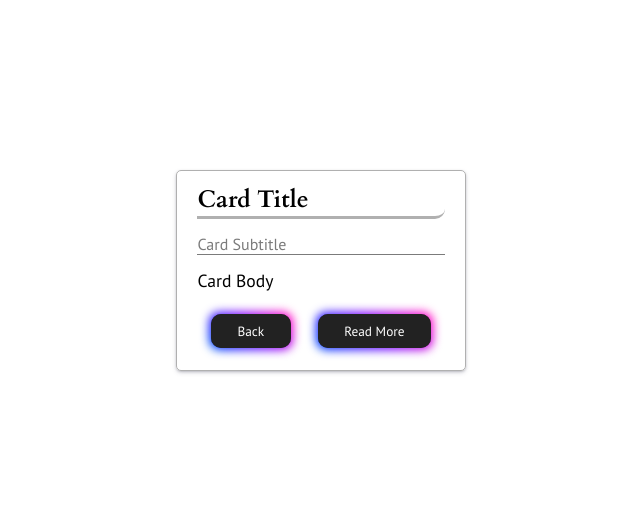
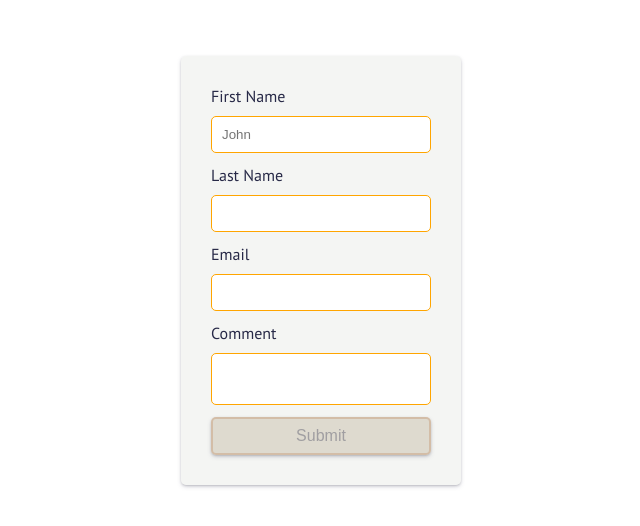
Before and after one commit to ThomasKroghDev/components-exercise, a Next.js app: page / in a window 1280 px wide. Shown: the part 138-664 px from the top of the page, without its empty margins (319-959 px from the left). Built offline with nearby package versions, Linux system fonts and the light colour scheme.

Commit message:
form validation

```diff
--- /dev/null
+++ b/src/common/hooks/useForm.tsx
@@ -0,0 +1,50 @@
+import { useState } from 'react';
+interface ValidationErrors<T> {
+  [key: string]: T;
+}
+export function useForm(
+  initialState = {},
+  validations = [] as any[],
+  onSubmit: () => Promise<void>
+) {
+  function validate(validations: any[], values: Record<string, unknown>) {
+    const errors: ValidationErrors<string> = {};
+    validations.forEach((validation) => {
+      const result = validation(values);
+      if (typeof result === 'object') {
+        Object.assign(errors, result);
+      }
+    });
+    return {
+      isValid: Object.keys(errors).length === 0,
+      errors,
+    };
+  }
+
+  const { isValid: initialIsValid, errors: initialErrors } = validate(
+    validations,
+    initialState
+  );
+  const [values, setValues] = useState<{ [x: string]: string }>(initialState);
+  const [errors, setErrors] = useState(initialErrors);
+  const [isValid, setIsValid] = useState(initialIsValid);
+  const [touched, setTouched] = useState<{ [x: string]: boolean }>(
+    initialState
+  );
+  const changeHandler = (event: { target: { name: any; value: any } }) => {
+    const { name, value } = event.target;
+    const newValues = { ...values, [name]: value };
+    const newlyTouched = { ...touched, [name]: true };
+    const { isValid, errors } = validate(validations, newValues);
+    setIsValid(isValid); // set the isValid state based on the latest validation results
+    setValues(newValues);
+    setErrors(errors);
+    setTouched(newlyTouched);
+  };
+
+  const submitHandler = (event: { preventDefault: () => void }) => {
+    event.preventDefault();
+    void onSubmit();
+  };
+  return { values, changeHandler, isValid, errors, touched, submitHandler };
+}
--- a/src/components/button/button.componet.tsx
+++ b/src/components/button/button.componet.tsx
@@ -5,10 +5,12 @@ export default function Button({
   title,
   type,
   handleClick,
+  disabled,
 }: {
   title?: string;
   type?: 'button' | 'submit' | 'reset';
   handleClick?: () => void;
+  disabled?: boolean;
 }) {
   const handleButtonType = (type?: string) => {
     if (type === 'button') {
@@ -25,6 +27,7 @@ export default function Button({
       type={type}
       onClick={handleClick}
       className={handleButtonType(type)}
+      disabled={disabled}
     >
       {title}
     </button>
--- a/src/components/button/button.module.css
+++ b/src/components/button/button.module.css
@@ -66,3 +66,19 @@
   top: 0;
   border-radius: 10px;
 }
+.submitBtn {
+  max-width: 340px;
+  background-color: rgba(255, 166, 0, 0.456);
+  color: #272947;
+  box-shadow: rgba(50, 50, 93, 0.25) 0px 2px 5px -1px,
+    rgba(0, 0, 0, 0.3) 0px 1px 3px -1px;
+  border-radius: 5px;
+  padding: 8px;
+  font-size: 16px;
+  border: 2px solid #a54a0031;
+}
+.submitBtn:disabled {
+  background-color: rgba(211, 203, 189, 0.658);
+  color: #27294756;
+  cursor: not-allowed;
+}
--- a/src/pages/index.tsx
+++ b/src/pages/index.tsx
@@ -2,8 +2,59 @@ import Head from 'next/head';
 import styles from '@/styles/Home.module.css';
 import Button from '../components/button/button.componet';
 import Card from '../components/card/card.component';
+import { useForm } from '@/common/hooks/useForm';
 
 export default function Home() {
+  const initialState = {
+    FirstName: '',
+    LastName: '',
+    Email: '',
+    comment: '',
+  };
+
+  const validations = [
+    (values: {
+      FirstName: any;
+      LastName: any;
+      Email: string;
+      comment: any;
+    }) => {
+      const errors: {
+        FirstName?: string;
+        LastName?: string;
+        Email?: string;
+        comment?: string;
+      } = {};
+
+      if (!values.FirstName) {
+        errors.FirstName = 'First name is required';
+      }
+
+      if (!values.LastName) {
+        errors.LastName = 'Last name is required';
+      }
+
+      if (!values.Email) {
+        errors.Email = 'Email is required';
+      } else if (!/\S+@\S+\.\S+/.test(values.Email)) {
+        errors.Email = 'Invalid email address';
+      }
+
+      if (!values.comment) {
+        errors.comment = 'Comment is required';
+      }
+
+      return errors;
+    },
+  ];
+
+  const onSubmit = async () => {
+    console.log('Submitted');
+  };
+
+  const { values, isValid, errors, changeHandler, touched, submitHandler } =
+    useForm(initialState, validations, onSubmit);
+  console.log(isValid);
   return (
     <>
       <Head>
@@ -13,7 +64,72 @@ export default function Home() {
         <link rel="icon" href="/favicon.ico" />
       </Head>
       <main className={styles.main}>
-        <Card title="Card Title" subtitle="Card Subtitle" body="Card Body" />
+        <div className={styles.contactFormContainer}>
+          <form className={styles.form} onSubmit={submitHandler}>
+            <div className={styles.formControl}>
+              <label className={styles.label} htmlFor="FirstName">
+                first name
+              </label>
+              <input
+                onChange={changeHandler}
+                className={styles.input}
+                type="text"
+                name="FirstName"
+                id="FirstName"
+                placeholder="John"
+                aria-placeholder="first name"
+              />
+              {touched.FirstName && errors.FirstName && (
+                <p className={styles.validationWarning}>{errors.FirstName}</p>
+              )}
+            </div>
+            <div className={styles.formControl}>
+              <label className={styles.label} htmlFor="LastName">
+                last Name
+              </label>
+              <input
+                onChange={changeHandler}
+                className={styles.input}
+                type="text"
+                name="LastName"
+                id="LastName"
+              />
+              {touched.LastName && errors.LastName && (
+                <p className={styles.validationWarning}>{errors.LastName}</p>
+              )}
+            </div>
+            <div className={styles.formControl}>
+              <label className={styles.label} htmlFor="Email">
+                email
+              </label>
+              <input
+                onChange={changeHandler}
+                className={styles.input}
+                type="email"
+                name="Email"
+                id="Email"
+              />
+              {touched.Email && errors.Email && (
+                <p className={styles.validationWarning}>{errors.Email}</p>
+              )}
+            </div>
+            <div className={styles.formControl}>
+              <label className={styles.label} htmlFor="comment">
+                comment
+              </label>
+              <textarea
+                onChange={changeHandler}
+                className={styles.input}
+                name="comment"
+                id="comment"
+              ></textarea>
+              {touched.comment && errors.comment && (
+                <p className={styles.validationWarning}>{errors.comment}</p>
+              )}
+            </div>
+            <Button type={'submit'} title={'Submit'} disabled={!isValid} />
+          </form>
+        </div>
       </main>
     </>
   );
--- a/src/styles/Home.module.css
+++ b/src/styles/Home.module.css
@@ -5,3 +5,56 @@
   justify-content: center;
   min-height: 100vh;
 }
+.contactFormContainer {
+  margin: 10px auto;
+  display: flex;
+  justify-content: center;
+  align-items: center;
+  max-width: 280px;
+  width: 100%;
+}
+.form {
+  display: flex;
+  flex-direction: column;
+
+  row-gap: 10px;
+  background-color: #e9eae77a;
+  padding: 30px;
+  max-width: 280px;
+  width: 100%;
+  color: #272947;
+  box-shadow: rgba(50, 50, 93, 0.25) 0px 2px 5px -1px,
+    rgba(0, 0, 0, 0.3) 0px 1px 3px -1px;
+  border-radius: 5px;
+}
+.label {
+  font-family: 'PT sans', sans-serif;
+  text-transform: capitalize;
+  max-width: 340px;
+  margin-bottom: 10px;
+}
+.formControl {
+  max-width: 340px;
+  display: flex;
+  flex-direction: column;
+}
+.input {
+  padding: 10px;
+  border-radius: 5px;
+  border: 1px solid orange;
+  resize: none;
+  -webkit-box-sizing: border-box;
+  -moz-box-sizing: border-box;
+  box-sizing: border-box;
+  width: 100%;
+  margin-bottom: 2px;
+}
+.validationWarning {
+  font-size: 12px;
+  color: rgb(133, 0, 0);
+  background-color: rgba(255, 0, 0, 0.222);
+  padding: 4px;
+  margin-top: 2px;
+  border: 1px solid rgba(133, 0, 0, 0.439);
+  border-radius: 5px;
+}
```
